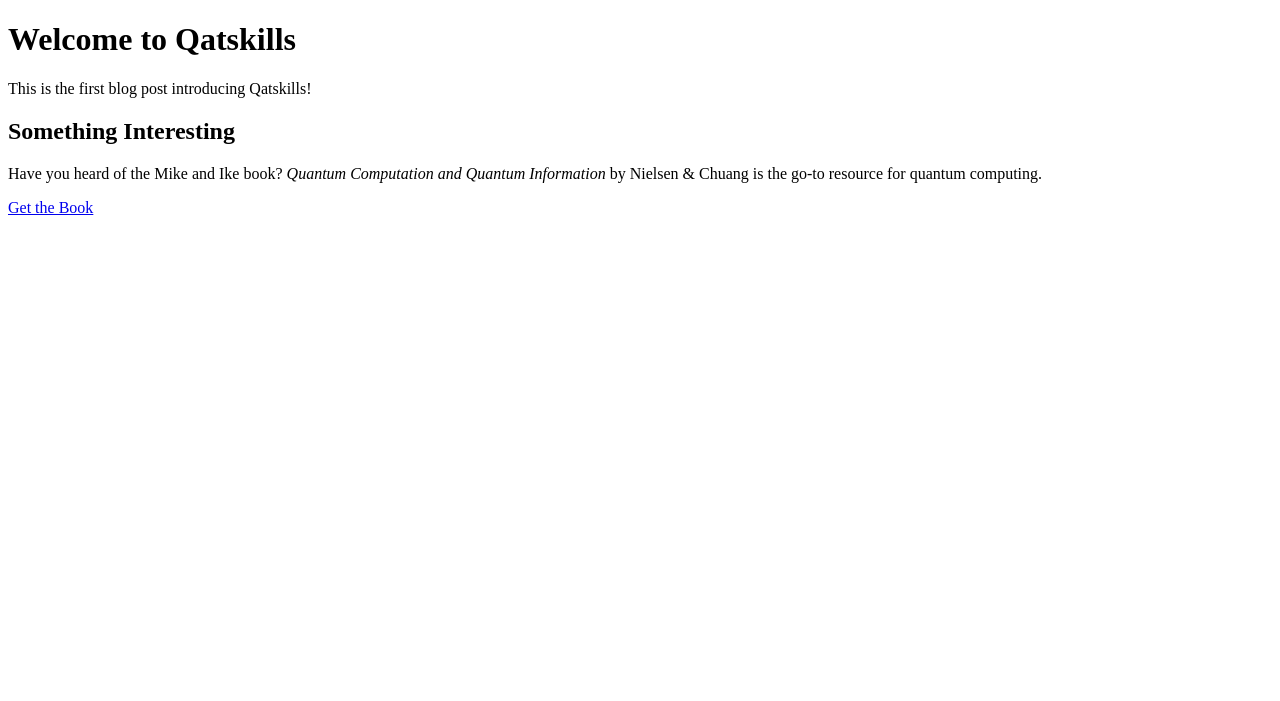
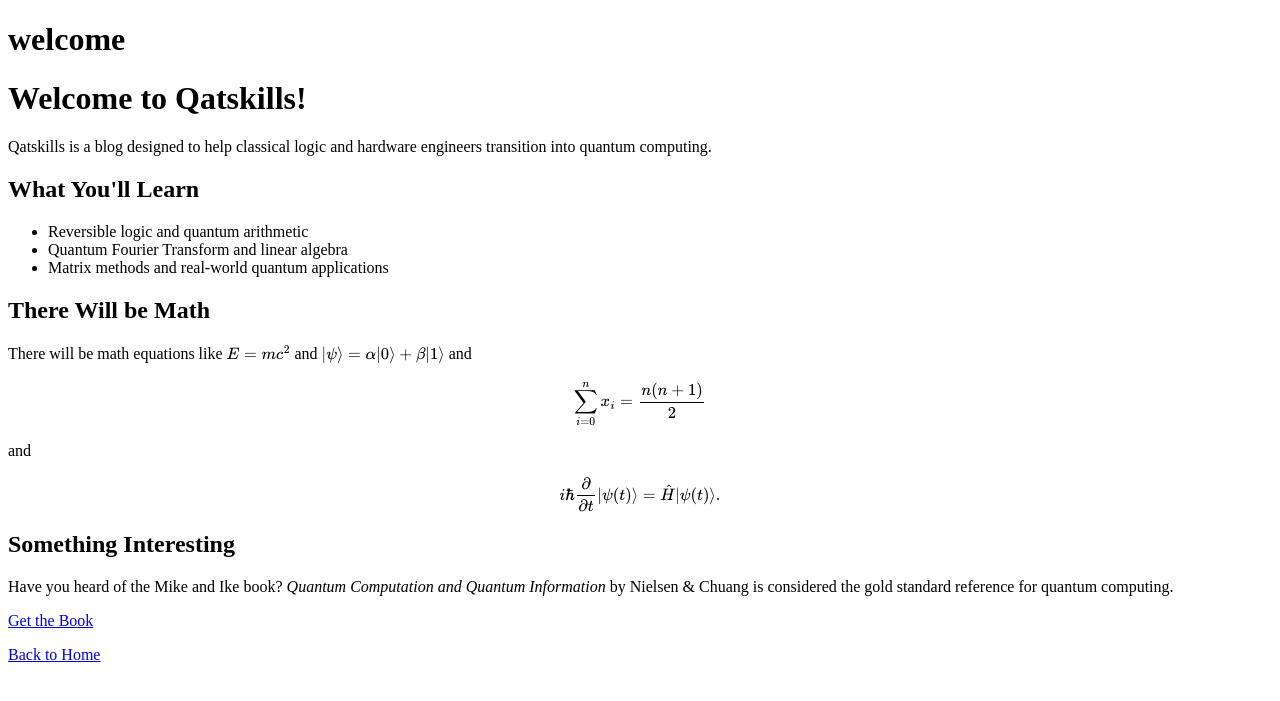
Before and after one commit to qatskills/qatskills, a Flask app: page /post/welcome in a window 1280 px wide. Shown: the top 701 px of the page. Run offline with Flask 3, Linux system fonts and the light colour scheme.

Commit message:
Removed old HTMLpost, replaced with Markdown version. Enabled LaTeX equations

```diff
--- a/main.py
+++ b/main.py
@@ -1,18 +1,32 @@
 from flask import Flask, render_template, send_file
-import nbformat
-import nbconvert
+import markdown
+import os
+#import nbformat
+#import nbconvert
 
 app = Flask(__name__)
 
 # Route: Homepage
 @app.route("/")
 def home():
-    return render_template("index.html")
+    posts = [f.replace(".md", "") for f in os.listdir("posts") if f.endswith(".md")]
+    return render_template("index.html", posts=posts)
 
-# Route: Blog Posts
+# Route: Render Blog Posts
 @app.route("/post/<post_name>")
 def blog_post(post_name):
-    return render_template(f"posts/{post_name}.html")
+    post_path = f"posts/{post_name}.md"
+
+    if not os.path.exists(post_path):
+        return "Post not found", 404
+
+    with open(post_path, "r") as f:
+        post_content = f.read()
+
+    # Convert Markdown to HTML
+    post_html = markdown.markdown(post_content)
+
+    return render_template("post.html", title=post_name, content=post_html)
 
 # Route: Render Jupyter Notebooks as HTML
 @app.route("/notebook/<notebook_name>")
--- /dev/null
+++ b/posts/welcome.md
@@ -0,0 +1,25 @@
+# Welcome to Qatskills!
+
+Qatskills is a blog designed to help classical logic and hardware engineers transition into quantum computing.
+
+## What You'll Learn
+- Reversible logic and quantum arithmetic
+- Quantum Fourier Transform and linear algebra
+- Matrix methods and real-world quantum applications
+
+## There Will be Math
+
+There will be math equations like $E = mc^2$ and $|\psi\rangle = \alpha |0\rangle + \beta |1\rangle$ and
+$$
+\sum_{i=0}^{n} x_i = \frac{n(n+1)}{2}
+$$
+and
+$$
+i\hbar \frac{\partial}{\partial t} |\psi(t)\rangle = \hat{H} |\psi(t)\rangle.
+$$
+
+## Something Interesting
+
+Have you heard of the Mike and Ike book? *Quantum Computation and Quantum Information* by Nielsen & Chuang is considered the gold standard reference for quantum computing.
+
+[Get the Book](https://www.amazon.com/Quantum-Computation-Information-10th-Anniversary/dp/1107002176)
--- a/pyproject.toml
+++ b/pyproject.toml
@@ -10,6 +10,7 @@ flask = "^3.0.0"
 gunicorn = "^21.2.0"
 nbformat = "^5.10.4"
 nbconvert = "^7.16.6"
+markdown = "^3.7"
 
 [tool.pyright]
 # https://github.com/microsoft/pyright/blob/main/docs/configuration.md
--- a/templates/index.html
+++ b/templates/index.html
@@ -6,8 +6,12 @@
 <body>
     <h1>Welcome to Qatskills!</h1>
     <p>A blog about quantum arithmetic and algorithms.</p>
+
+    <h2>Blog Posts</h2>
     <ul>
-        <li><a href="/post/welcome">First Blog Post</a></li>
+        {% for post in posts %}
+            <li><a href="/post/{{ post }}">{{ post }}</a></li>
+        {% endfor %}
     </ul>
 </body>
 </html>
--- /dev/null
+++ b/templates/post.html
@@ -0,0 +1,21 @@
+<!DOCTYPE html>
+<html>
+<head>
+    <title>{{ title }}</title>
+    <script>
+        MathJax = {
+            tex: {
+                inlineMath: [['$', '$'], ['\\(', '\\)']]
+            }
+        };
+    </script>
+    <script type="text/javascript" async
+      src="https://cdnjs.cloudflare.com/ajax/libs/mathjax/3.2.0/es5/tex-mml-chtml.js">
+    </script>
+</head>
+<body>
+    <h1>{{ title }}</h1>
+    <div>{{ content | safe }}</div>
+    <p><a href="/">Back to Home</a></p>
+</body>
+</html>
--- a/templates/posts/welcome.html
+++ /dev/null
@@ -1,13 +0,0 @@
-<!DOCTYPE html>
-<html>
-<head>
-    <title>Welcome to Qatskills</title>
-</head>
-<body>
-    <h1>Welcome to Qatskills</h1>
-    <p>This is the first blog post introducing Qatskills!</p>
-    <h2>Something Interesting</h2>
-    <p>Have you heard of the Mike and Ike book? <em>Quantum Computation and Quantum Information</em> by Nielsen & Chuang is the go-to resource for quantum computing.</p>
-    <a href="https://www.amazon.com/Quantum-Computation-Information-10th-Anniversary/dp/1107002176">Get the Book</a>
-</body>
-</html>
```
Also changed, not shown: 2 other files.
